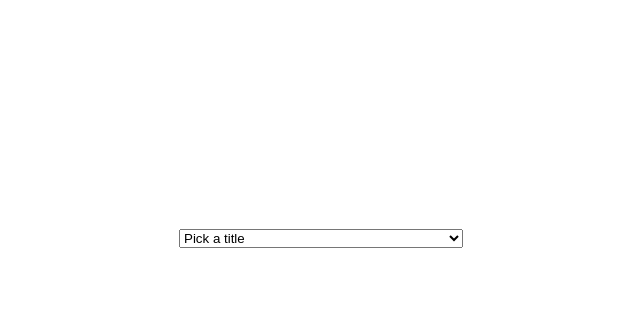
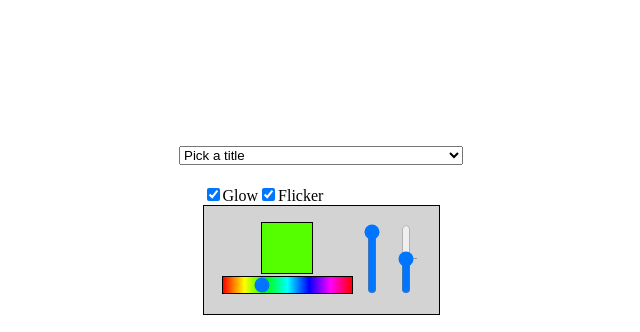
Before and after one commit to victorqribeiro/Chip8js, a plain HTML site: page index.html in a window 1280 px wide. Shown: the whole page, without its empty margins (319-959 px from the left). Drawn offline with Linux system fonts and the light colour scheme.

Commit message:
[feat] add visual controls

```diff
--- a/index.html
+++ b/index.html
@@ -5,6 +5,8 @@
     <style>
         html, body {
             height: 100%;
+            margin: 0;
+            padding: 0;
         }
         body {
             display: flex;
@@ -22,6 +24,7 @@
 </head>
 <body>
     <script src='./js/tiny.js'></script>
+    <script src='./js/ColorPicker.js'></script>
     <script src='./js/Chip8.js'></script>
     <script src='./js/main.js'></script>
 </body>
--- a/js/Chip8.js
+++ b/js/Chip8.js
@@ -1,5 +1,5 @@
 class Chip8 {
-  constructor() {
+  constructor(state) {
     this.v = new Uint8Array(16)
     this.i = 0
     this.pc = 0x200
@@ -14,6 +14,7 @@ class Chip8 {
     this.scale = 10
     this.canvas = canvas({width: 64 * this.scale, height: 32 * this.scale})
     this.ctx = this.canvas.getContext('2d')
+    this.state = state
     document.body.appendChild(this.canvas)
 
     this.loadFonts()
@@ -266,11 +267,14 @@ class Chip8 {
 
   render() {
     this.ctx.shadowBlur = 0
-    this.ctx.fillStyle = `rgba(0, 0, 0, ${Math.random() * 0.5 + 0.5})`
+    const alpha = this.state.flicker ? Math.random() * 0.5 + 0.5 : 1
+    this.ctx.fillStyle = `rgba(0, 0, 0, ${alpha})`
     this.ctx.fillRect(0, 0, this.canvas.width, this.canvas.height)
-    this.ctx.fillStyle = '#0F0'
-    this.ctx.shadowColor = '#0F0'
-    this.ctx.shadowBlur = 10
+    this.ctx.fillStyle = this.state.color
+    if (this.state.glow) {
+      this.ctx.shadowColor = this.state.color
+      this.ctx.shadowBlur = 10
+    }
     for (let i = 0; i < this.display.length; i++) {
       if (!this.display[i])
         continue
--- /dev/null
+++ b/js/ColorPicker.js
@@ -0,0 +1,76 @@
+function ColorPicker(state) {
+    const square = div({
+        style: {
+            width: '50px', height: '50px',
+            border: 'solid 1px black',
+            backgroundColor: state.color,
+            margin: '0 auto',
+        }
+    })
+    const dt = datalist({ id: 'dtl' }, option({ value: '50' }))
+    const hue = input({
+        width: '130px',
+        type: 'range',
+        min: 0,
+        max: 360,
+        step: 1,
+        value: 100,
+        style: {
+            '-webkit-appearance': 'none',
+            background: 'linear-gradient(90deg in hsl longer hue, hsl(0, 100%, 50%), hsl(0, 100%, 50%))',
+            border: 'solid 1px black'
+        },
+        oninput,
+    })
+    const sat = input({
+        type: 'range',
+        orient: 'vertical',
+        min: 0,
+        max: 100,
+        step: 1,
+        value: 100,
+        style: {
+            writingMode: 'vertical-lr',
+            direction: 'rtl',
+            height: '70px',
+            width: '30px',
+        },
+        oninput,
+    })
+    const bri = input({
+        type: 'range',
+        orient: 'vertical',
+        min: 0,
+        max: 100,
+        step: 1,
+        value: 50,
+        list: 'dtl',
+        style: {
+            writingMode: 'vertical-lr',
+            direction: 'rtl',
+            height: '70px',
+            width: '30px',
+        },
+        oninput,
+    })
+    const style = {
+        display: 'flex',
+        flexDirection: 'row',
+        alignItems: 'flex-end',
+        justifyContent: 'center',
+        border: 'solid 1px black',
+        padding: '1em',
+        backgroundColor: 'lightgray',
+    }
+    function oninput() {
+        state.color = square.style.backgroundColor = `hsl(${hue.value}, ${sat.value}%, ${bri.value}%)`
+        hue.style.background = `linear-gradient(90deg in hsl longer hue,
+            hsl(0, ${sat.value}%, ${bri.value}%), hsl(0, ${sat.value}%, ${bri.value}%))`
+    }
+    return div(
+        { style },
+        div(square, hue),
+        div(sat, bri),
+        dt
+    )
+}
--- a/js/main.js
+++ b/js/main.js
@@ -8,6 +8,7 @@ async function getBuffer(src) {
 
 async function init() {
   let u
+  const state = createState({glow: true, flicker: true, color: 'hsl(100, 100.00%, 50.00%)'})
   const demos = await getJson('demos.json')
   const games = await getJson('games.json')
   const sel = select({
@@ -24,8 +25,14 @@ async function init() {
       games.map(o => Object.entries(o).map(([title, src]) => option({value: './roms/games/' + src}, title))).flat()
     ].flat()
   )
-  document.body.append(sel)
-  const chip8 = new Chip8();
+  const glowInput = label(input({type: 'checkbox', checked: state.glow, oninput: function() {
+    state.glow = !state.glow
+  }}), 'Glow')
+  const flickerInput = label(input({type: 'checkbox', checked: state.flicker, oninput: function() {
+    state.flicker = !state.flicker
+  }}), 'Flicker')
+  document.body.append(sel, div(glowInput, flickerInput, ColorPicker(state)))
+  const chip8 = new Chip8(state);
   function loop() {
     for (let i = 0; i < 10; i++)
       if (!chip8.paused)
```
